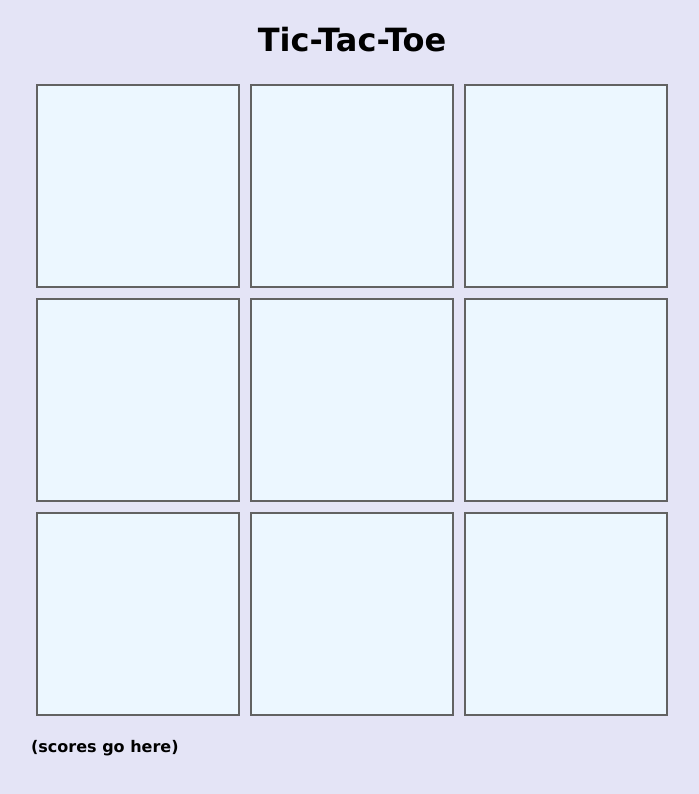
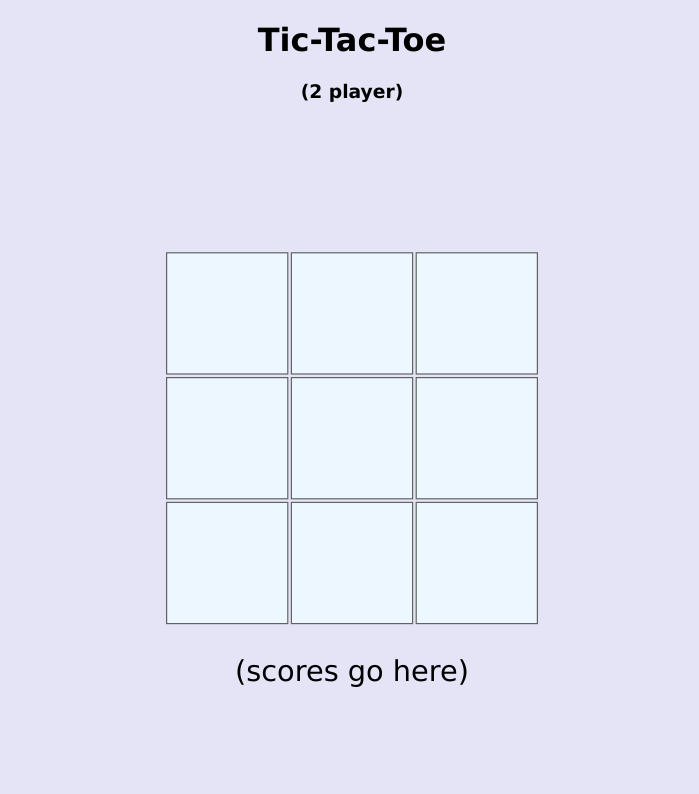
Before and after one commit to kenzonagari/tictactoe, a plain HTML site: page index.html in a window 1280 px wide. Both pictures are taken after a click on the button "Start Game". Shown: the whole page, without its empty margins (288-987 px from the left). Drawn offline with nearby package versions, Linux system fonts and the light colour scheme.

Commit message:
fixed css layout

```diff
--- a/app.js
+++ b/app.js
@@ -56,10 +56,10 @@ for(let i = 0; i < 9 ; i++){
             if(checkWin(boardArray, 'X')){
                 console.log('X wins!');
                 xScore++;
-                $('#result').text(`X wins! X: ${xScore}, O: ${oScore}`);
+                $('#result').text(`X wins! X: ${xScore} O: ${oScore}`);
                 resetGame();
             } else if(checkDraw(boardArray)){
-                $('#result').text(`Game drawn! X: ${xScore}, O: ${oScore}`);
+                $('#result').text(`Game drawn! X: ${xScore} O: ${oScore}`);
                 resetGame();
             };
 
@@ -73,10 +73,10 @@ for(let i = 0; i < 9 ; i++){
             if(checkWin(boardArray, 'O')){
                 console.log('O wins!');
                 oScore++;
-                $('#result').text(`O wins! X: ${xScore}, O: ${oScore}`);
+                $('#result').text(`O wins! X: ${xScore} O: ${oScore}`);
                 resetGame();
             } else if(checkDraw(boardArray)){
-                $('#result').text(`Game drawn! X: ${xScore}, O: ${oScore}`);
+                $('#result').text(`Game drawn! X: ${xScore} O: ${oScore}`);
                 resetGame();
             };
         }
--- a/index.html
+++ b/index.html
@@ -17,7 +17,9 @@
   </head>
     <body>
         <h1>Tic-Tac-Toe</h1>
+        <h3>(2 player)</h3>
         <button id="start-game">Start Game</button>
+        <div id="container">
           <div id="board">
               <div class="cell" id="00"></div>
               <div class="cell" id="01"></div>
@@ -30,5 +32,6 @@
               <div class="cell" id="22"></div>
               <p id="result">(scores go here)</p>
           </div>
+        </div>
     </body>
 </html>
--- a/main.css
+++ b/main.css
@@ -2,10 +2,9 @@ body{
     font-family: Verdana, Geneva, Tahoma, sans-serif;
     font-weight: 900;
     background: rgb(228, 228, 246);
-
 }
 
-h1{
+h1, h3{
     display: flex;
     justify-content: center;
 }
@@ -22,17 +21,20 @@ button {
     background: rgb(164, 230, 230);
 }
 
+#container {
+    transform: scale(60%);
+    display: flex;
+    justify-content: center;
+}
+
 #board{
     background: rgb(228, 228, 246);
-    width: 642px;
-    height: 642px;
-    position: absolute;
-    top: 50%;
-    left: 50%;
-    transform: translate(-50%, -50%);
+    width: 650px;
+    height: 650px;
     display: flex;
     flex-direction: row;
     flex-wrap: wrap;
+    justify-content: center;
 }
 
 .cell{
@@ -40,8 +42,13 @@ button {
     height: 200px;
     border: 2px solid rgb(98, 98, 98);
     background: rgb(236, 247, 255);
-    margin: 5px;
+    margin: 2px;
     cursor: pointer;
     font-size: 11em;
     text-align: center;
 }
+
+#result {
+    font-size: 3em;
+    font-weight: 500;
+}
```
Lines whose indentation alone changed are shown as unchanged.
